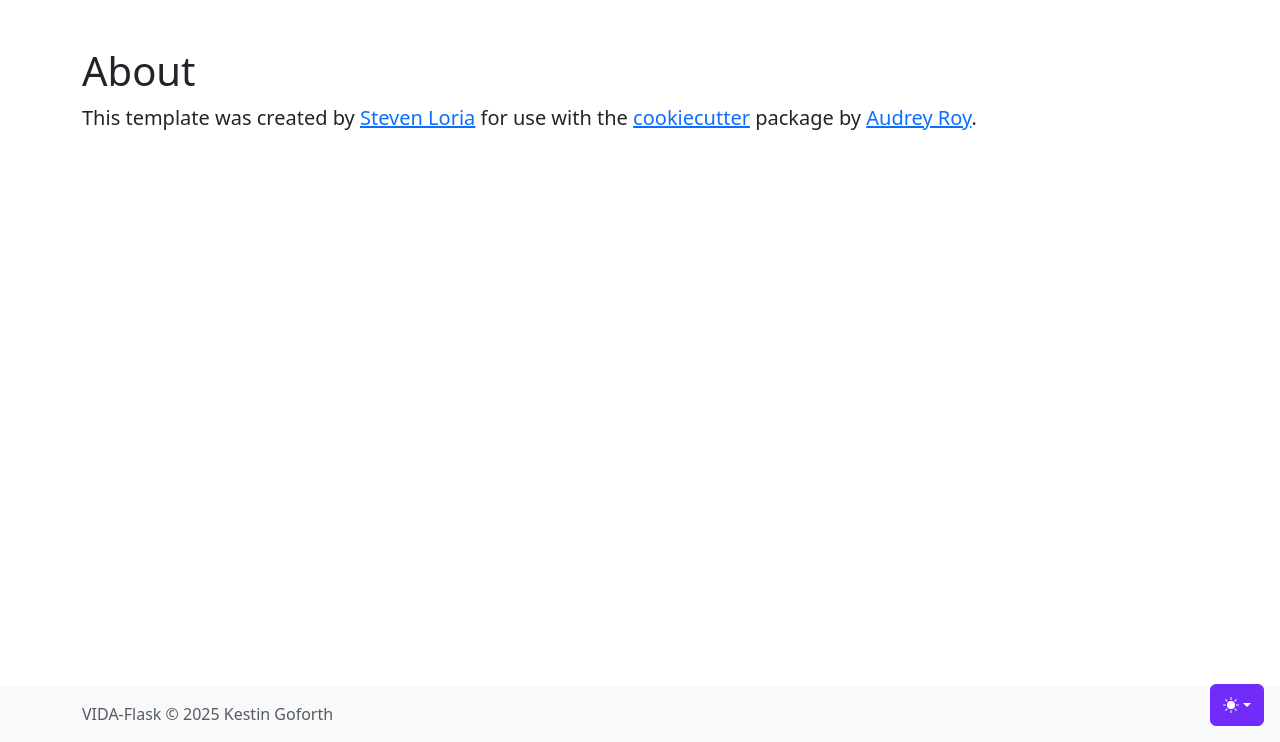
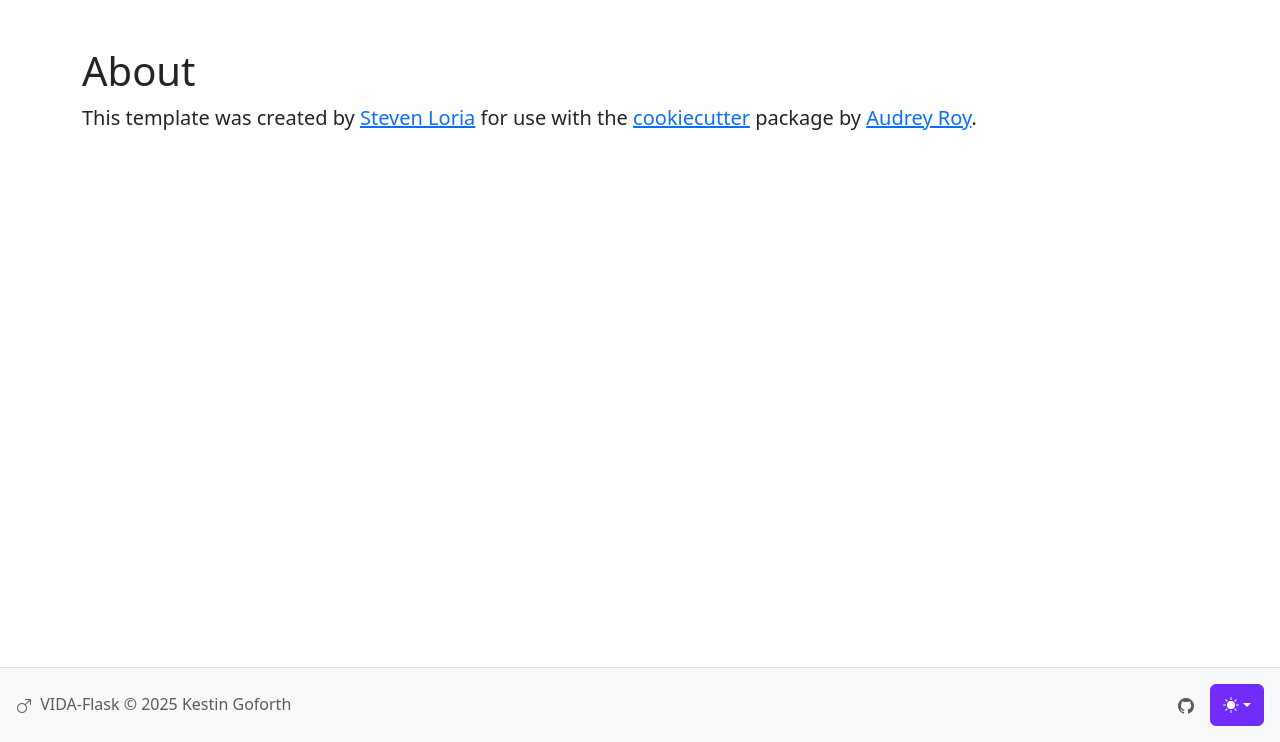
Before and after one commit to kForth/OpenVIDA, a Flask app: page /about/ in a window 1280 px wide. Shown: the part 58-800 px from the top of the page. Run offline with Flask 3, Linux system fonts and the light colour scheme; parts of the project's set-up code (start-up, migrations or seed data) failed here and were passed over; some libraries are stand-ins or nearby versions.

Commit message:
Update footer

```diff
--- a/vida_flask/templates/color_mode.html
+++ b/vida_flask/templates/color_mode.html
@@ -22,7 +22,7 @@
         />
     </symbol>
 </svg>
-<div class="dropdown position-fixed bottom-0 end-0 mb-3 me-3 bd-mode-toggle">
+<div class="dropdown bd-mode-toggle">
     <button
         class="btn btn-bd-primary py-2 dropdown-toggle d-flex align-items-center"
         id="bd-theme"
--- a/vida_flask/templates/footer.html
+++ b/vida_flask/templates/footer.html
@@ -1,7 +1,23 @@
-<footer class="footer mt-auto py-3 bg-body-tertiary">
-    <div class="container">
-        <span class="text-body-secondary"
-            >VIDA-Flask © 2025 Kestin Goforth</span
-        >
+<footer
+    class="d-flex flex-wrap justify-content-between align-items-center p-3 mt-4 border-top bg-body-tertiary"
+>
+    <div class="col-md-6 pe-3">
+        <span class="text-body-secondary">
+            <i class="bi bi-gender-male me-1"></i>
+            VIDA-Flask © 2025 Kestin Goforth
+        </span>
     </div>
+    <ul
+        class="nav col-md-6 justify-content-center justify-content-md-end list-unstyled d-flex"
+    >
+        <li class="pt-2">
+            <a
+                class="p-3 ps-0 text-body-secondary"
+                href="https://github.com/kForth/VIDA-Flask"
+                target="_blank"
+                ><i class="bi bi-github"></i
+            ></a>
+        </li>
+        <li>{% include "color_mode.html" %}</li>
+    </ul>
 </footer>
--- a/vida_flask/templates/layout.html
+++ b/vida_flask/templates/layout.html
@@ -86,8 +86,7 @@
         {% block css %}{% endblock %}
     </head>
     <body class="{% block body_class %}d-flex flex-column vh-100{% endblock %}">
-        {% include "color_mode.html" %} {% block body %} {% include "nav.html"
-        %}
+        {% block body %} {% include "nav.html" %}
         <main role="main" class="d-flex flex-fill overflow-y-auto">
             {% with messages = get_flashed_messages(with_categories=true) %} {%
             if messages %}
```
